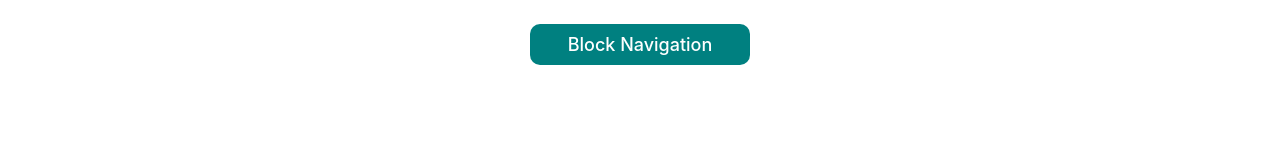
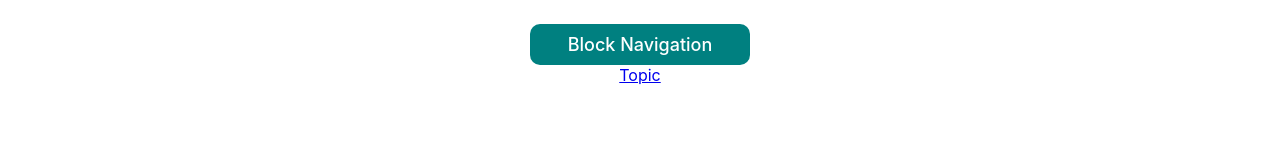
Before and after one commit to pankaj1433/react-routing, a React (Create React App) app: page / in a window 1280 px wide. Shown: the part 128-283 px from the top of the page. Built offline with nearby package versions, Linux system fonts and the light colour scheme.

Commit message:
using render for routing

```diff
--- a/src/view/Home.js
+++ b/src/view/Home.js
@@ -1,10 +1,12 @@
 import React from 'react';
-import { Prompt } from "react-router-dom";
+import Topic from './Topic';
+import { Prompt, Route, Link } from "react-router-dom";
 
 class Home extends React.Component {
 
     state = {
-        allowNavigation: true
+        allowNavigation: true ,
+        topic: 'Routing'
     };
 
     toggleNavigation = () => {
@@ -14,7 +16,7 @@ class Home extends React.Component {
     };
 
     render() {
-        let {allowNavigation} = this.state;
+        let {allowNavigation, topic} = this.state;
         return (
             <div>
                 <h2>Home</h2>
@@ -25,6 +27,10 @@ class Home extends React.Component {
                     when={!allowNavigation}
                     message={location => `Are you sure you want to redirect` }
                     />
+                <br/>
+                <Link to={'/home/topic'}>Topic</Link>
+                <Route path="/home/topic" render={props => <Topic topic={topic}/>} />
+
             </div>
         );
     };
--- /dev/null
+++ b/src/view/Topic.js
@@ -0,0 +1,16 @@
+import React from 'react'
+
+
+/*
+ Presentation Component
+ */
+const Topic = (props) =>{
+    return(
+          <div>
+            We will be learning about {props.topic} today !!
+          </div>
+
+    )
+};
+
+export default Topic;
--- a/src/view/index.js
+++ b/src/view/index.js
@@ -3,11 +3,13 @@ import About from './About';
 import Topics from './Topics';
 import NoMatch from './NoMatch';
 import AuthExample from './Auth';
+import Topic from './Topic';
 
 export {
     Home,
     About,
     Topics,
     NoMatch,
-    AuthExample
+    AuthExample,
+    Topic
 }
```
Also changed, not shown: 2 other files (tests, documents, lock files or other folders).
